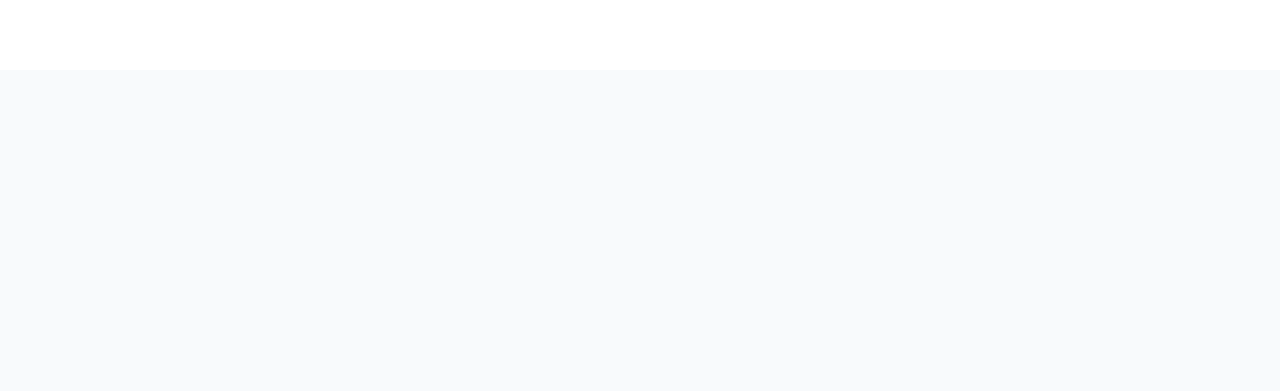
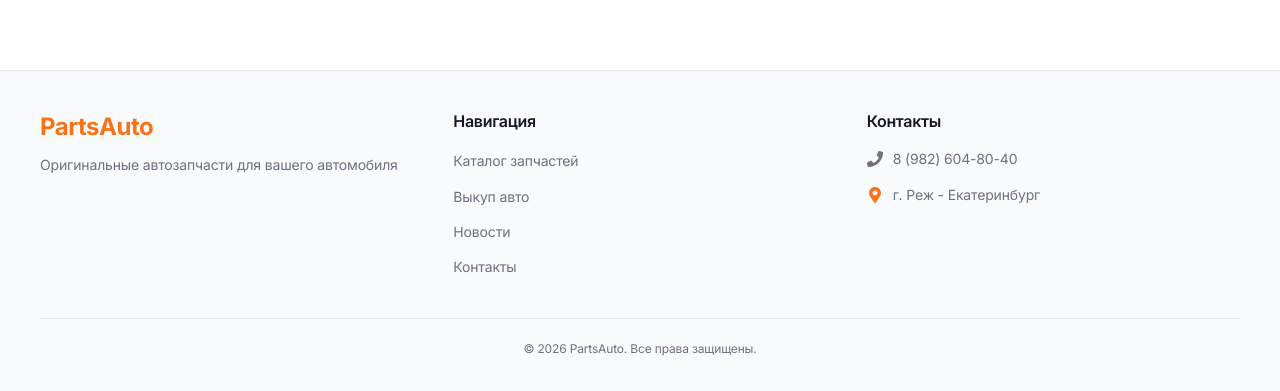
Before and after one commit to Vladimir9989/partsauto-qwen, a React (Vite) app in the folder partsauto-site/: page / in a window 1280 px wide. Shown: the part 1624-2015 px from the top of the page. Before the commit the page ends 1694 px from the top, so only its background shows below. Built offline with nearby package versions, Linux system fonts and the light colour scheme; no server answers.

Commit message:
feat: add Footer component and integrate into App

```diff
--- a/partsauto-site/src/App.jsx
+++ b/partsauto-site/src/App.jsx
@@ -8,6 +8,7 @@ import AdminPage from './pages/AdminPage'
 import NewsPage from './pages/NewsPage'
 import NewsDetailPage from './pages/NewsDetailPage'
 import Header from './components/Header/Header'
+import Footer from './components/Footer/Footer'
 import { useCartStore } from './store/useCartStore'
 import CartPanel from './components/CartPanel'
 
@@ -30,6 +31,7 @@ function App() {
           <Route path="/news" element={<NewsPage />} />
           <Route path="/news/:id" element={<NewsDetailPage />} />
         </Routes>
+        <Footer />
         <Toaster
           position="top-right"
           toastOptions={{
--- /dev/null
+++ b/partsauto-site/src/components/Footer/Footer.jsx
@@ -0,0 +1,53 @@
+import React from 'react'
+import { Link } from 'react-router-dom'
+import { FaPhone, FaMapMarkerAlt } from 'react-icons/fa'
+import styles from './Footer.module.css'
+
+const Footer = () => {
+  const currentYear = new Date().getFullYear()
+
+  return (
+    <footer className={styles.footer}>
+      <div className={styles.container}>
+        <div className={styles.content}>
+          <div className={styles.column}>
+            <h3 className={styles.logo}>PartsAuto</h3>
+            <p className={styles.description}>
+              Оригинальные автозапчасти для вашего автомобиля
+            </p>
+          </div>
+
+          <div className={styles.column}>
+            <h4 className={styles.columnTitle}>Навигация</h4>
+            <ul className={styles.links}>
+              <li><Link to="/catalog">Каталог запчастей</Link></li>
+              <li><Link to="/car-buyback">Выкуп авто</Link></li>
+              <li><Link to="/news">Новости</Link></li>
+              <li><Link to="/contacts">Контакты</Link></li>
+            </ul>
+          </div>
+
+          <div className={styles.column}>
+            <h4 className={styles.columnTitle}>Контакты</h4>
+            <ul className={styles.contacts}>
+              <li>
+                <FaPhone className={styles.contactIcon} />
+                <a href="tel:+79826048040">8 (982) 604-80-40</a>
+              </li>
+              <li>
+                <FaMapMarkerAlt className={styles.locationIcon} />
+                <span>г. Реж - Екатеринбург</span>
+              </li>
+            </ul>
+          </div>
+        </div>
+
+        <div className={styles.bottom}>
+          <p>© {currentYear} PartsAuto. Все права защищены.</p>
+        </div>
+      </div>
+    </footer>
+  )
+}
+
+export default Footer
--- /dev/null
+++ b/partsauto-site/src/components/Footer/Footer.module.css
@@ -0,0 +1,134 @@
+.footer {
+  background-color: var(--header-bg);
+  border-top: 1px solid var(--header-border);
+  padding: 40px 0 20px;
+}
+
+.container {
+  max-width: 1200px;
+  margin: 0 auto;
+  padding: 0 20px;
+}
+
+.content {
+  display: grid;
+  grid-template-columns: repeat(3, 1fr);
+  gap: 40px;
+  margin-bottom: 30px;
+}
+
+.logo {
+  font-size: 24px;
+  font-weight: bold;
+  color: var(--header-accent);
+  margin-bottom: 12px;
+}
+
+.description {
+  font-size: 14px;
+  color: var(--header-text-muted);
+  line-height: 1.5;
+}
+
+.columnTitle {
+  font-size: 16px;
+  font-weight: 600;
+  color: var(--header-text);
+  margin-bottom: 16px;
+}
+
+.links, .contacts {
+  list-style: none;
+  padding: 0;
+  margin: 0;
+}
+
+.links li {
+  margin-bottom: 8px;
+}
+
+.links a {
+  color: var(--header-text-muted);
+  text-decoration: none;
+  font-size: 14px;
+  transition: color 0.2s ease;
+}
+
+.links a:hover {
+  color: var(--header-accent);
+}
+
+.contacts li {
+  display: flex;
+  align-items: center;
+  gap: 10px;
+  margin-bottom: 12px;
+  font-size: 14px;
+  color: var(--header-text-muted);
+}
+
+.contactIcon {
+  color: var(--header-text-muted);
+  width: 16px;
+  height: 16px;
+  transition: color 0.2s ease;
+}
+
+.locationIcon {
+  color: var(--header-accent);
+  width: 16px;
+  height: 16px;
+}
+
+.contacts a {
+  color: var(--header-text-muted);
+  text-decoration: none;
+  transition: color 0.2s ease;
+}
+
+.contacts a:hover {
+  color: var(--header-accent);
+}
+
+.contacts li:hover .contactIcon {
+  color: var(--header-accent);
+}
+
+.bottom {
+  text-align: center;
+  padding-top: 20px;
+  border-top: 1px solid var(--header-border);
+}
+
+.bottom p {
+  font-size: 12px;
+  color: var(--header-text-muted);
+}
+
+@media (max-width: 768px) {
+  .footer {
+    padding: 30px 0 15px;
+    margin-top: 40px;
+  }
+
+  .content {
+    grid-template-columns: 1fr;
+    gap: 24px;
+    text-align: center;
+  }
+
+  .contacts li {
+    justify-content: center;
+  }
+
+  .links {
+    display: flex;
+    flex-wrap: wrap;
+    justify-content: center;
+    gap: 16px;
+  }
+
+  .links li {
+    margin-bottom: 0;
+  }
+}
```
